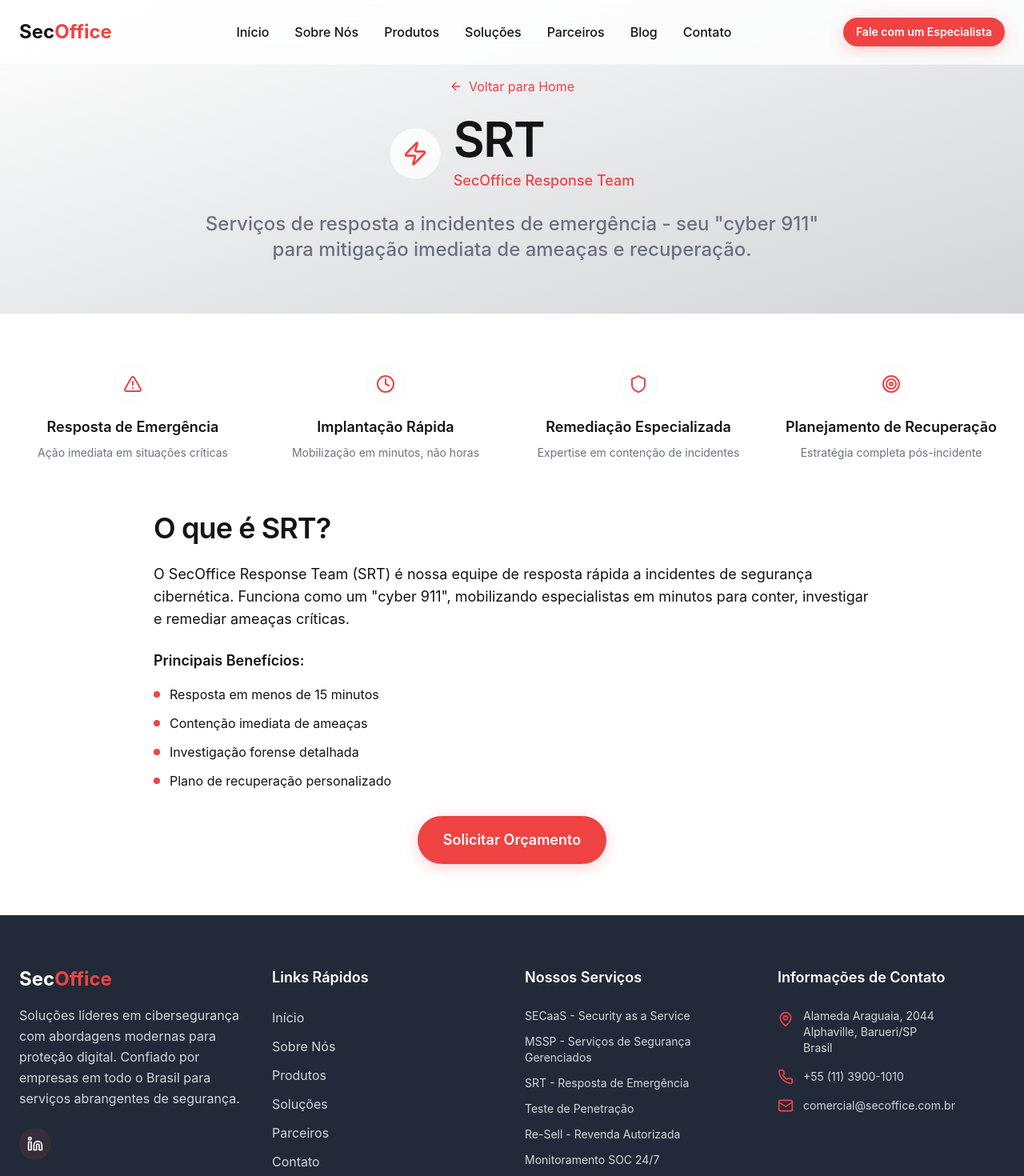
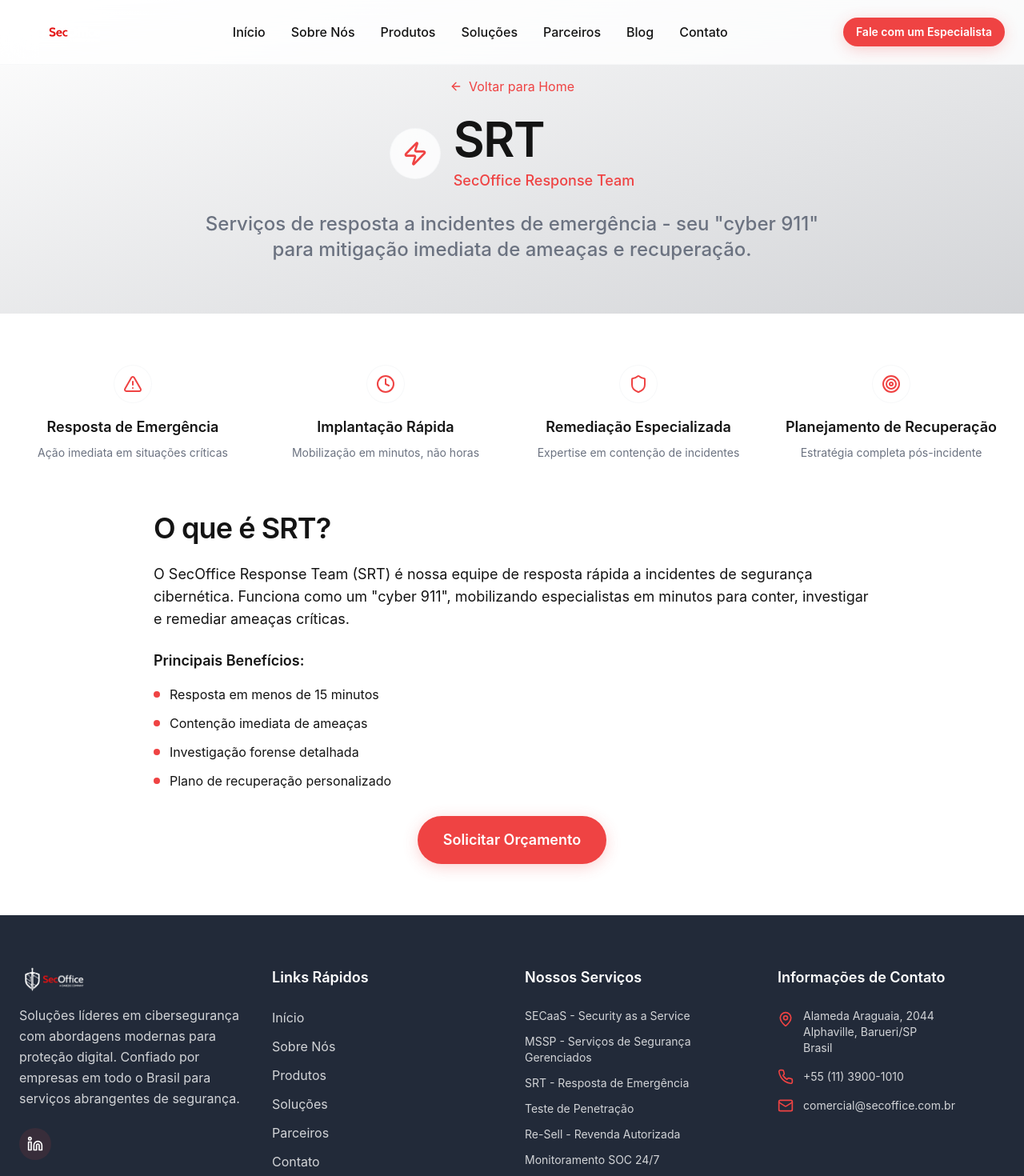
Before and after one commit to weberton-wb/secoffice-institucional-prod, a React (Vite) app: page /SRT in a window 1280 px wide. Shown: the top 1470 px of the page at 80% size. Built offline with nearby package versions, Linux system fonts and the light colour scheme; the HTML template or start-up script is replaced by a standard one; a web font is replaced by a local one.

Commit message:
Update company logo

```diff
--- a/src/components/Footer.tsx
+++ b/src/components/Footer.tsx
@@ -1,5 +1,6 @@
 import { MapPin, Phone, Mail, Linkedin } from 'lucide-react';
 import { Link } from 'react-router-dom';
+import logo from '@/assets/secoffice-logo.png';
 
 const Footer = () => {
   const currentYear = new Date().getFullYear();
@@ -40,9 +41,11 @@ const Footer = () => {
           <div className="grid md:grid-cols-2 lg:grid-cols-4 gap-8">
             {/* Company Info */}
             <div className="lg:col-span-1">
-              <div className="text-2xl font-display font-bold mb-4">
-                Sec<span className="text-primary">Office</span>
-              </div>
+              <img
+                src={logo}
+                alt="SecOffice"
+                className="h-8 w-auto mb-4"
+              />
               <p className="text-accent-foreground/80 mb-6 leading-relaxed">
                 Soluções líderes em cibersegurança com abordagens modernas para proteção digital.
                 Confiado por empresas em todo o Brasil para serviços abrangentes de segurança.
--- a/src/components/Navigation.tsx
+++ b/src/components/Navigation.tsx
@@ -1,6 +1,7 @@
 import { useState, useEffect } from 'react';
 import { Link } from 'react-router-dom';
 import { Menu, X } from 'lucide-react';
+import logo from '@/assets/secoffice-logo.png';
 
 const Navigation = () => {
   const [isScrolled, setIsScrolled] = useState(false);
@@ -52,9 +53,11 @@ const Navigation = () => {
         <div className="flex items-center justify-between h-16 md:h-20">
           {/* Logo */}
           <div className="flex items-center">
-            <div className="text-2xl font-display font-bold text-foreground">
-              Sec<span className="text-primary">Office</span>
-            </div>
+            <img
+              src={logo}
+              alt="SecOffice"
+              className="h-8 md:h-10 w-auto"
+            />
           </div>
 
           {/* Desktop Navigation */}
```
Also changed, not shown: src/assets/secoffice-logo.png (added).
